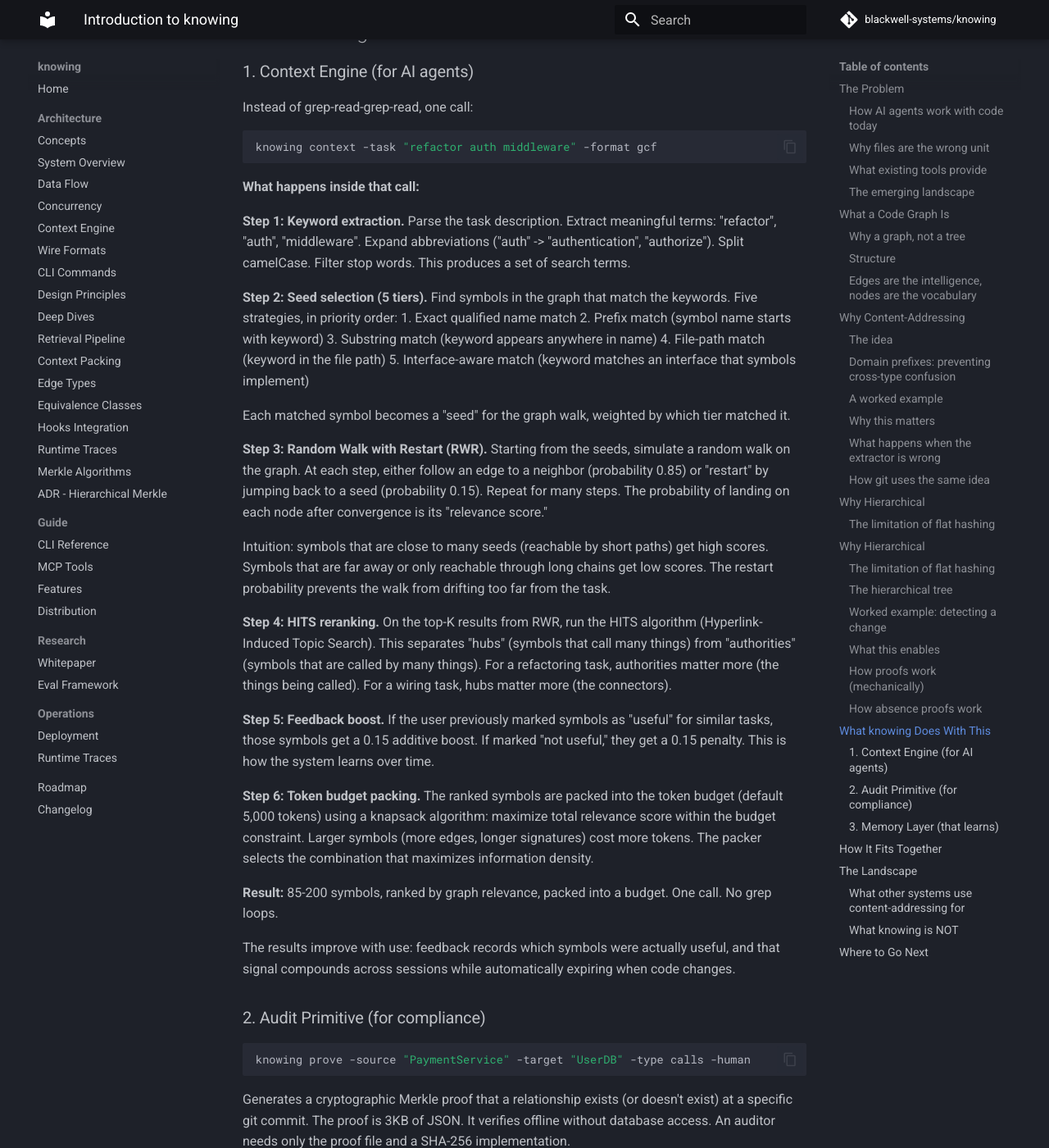
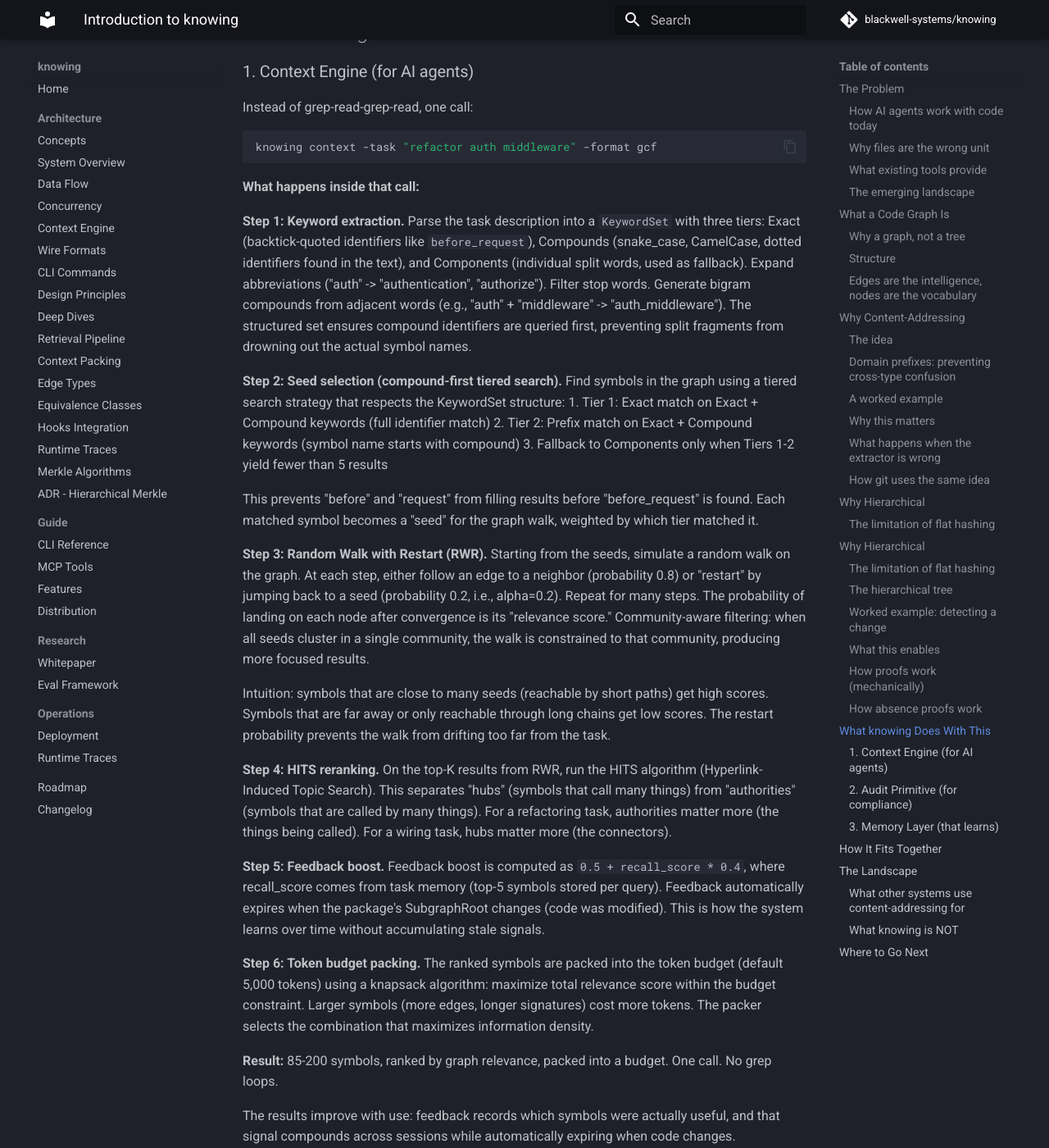
Before and after one commit to blackwell-systems/knowing, an MkDocs documentation site: the page built from docs/guide/introduction.md, in a window 1280 px wide and 1400 px high, scrolled down 11190 px. Shown: the whole window at 82% size. Built offline with MkDocs 1.6.1 and Material for MkDocs 9.7.7, drawn with Linux system fonts in a browser that asks for light colours; comment, search, counter and statistics services are not loaded; some of the changed text lies outside the part shown.

Commit message:
docs: update cross-repo.md (all 6 extractors now have identity) and introduction.md
cross-repo.md: language support limitation removed (all extractors shipped),
phantom node retrieval filtering documented.

introduction.md: KeywordSet 3-tier extraction, compound-first search,
RWR alpha=0.2 (was inverted), feedback formula corrected, 26 languages,
cross-repo awareness and 28 MCP tools noted.

````diff
--- a/docs/guide/introduction.md
+++ b/docs/guide/introduction.md
@@ -393,20 +393,18 @@ knowing context -task "refactor auth middleware" -format gcf
 **What happens inside that call:**
 
 **Step 1: Keyword extraction.**
-Parse the task description. Extract meaningful terms: "refactor", "auth", "middleware". Expand abbreviations ("auth" -> "authentication", "authorize"). Split camelCase. Filter stop words. This produces a set of search terms.
+Parse the task description into a `KeywordSet` with three tiers: Exact (backtick-quoted identifiers like `before_request`), Compounds (snake_case, CamelCase, dotted identifiers found in the text), and Components (individual split words, used as fallback). Expand abbreviations ("auth" -> "authentication", "authorize"). Filter stop words. Generate bigram compounds from adjacent words (e.g., "auth" + "middleware" -> "auth_middleware"). The structured set ensures compound identifiers are queried first, preventing split fragments from drowning out the actual symbol names.
 
-**Step 2: Seed selection (5 tiers).**
-Find symbols in the graph that match the keywords. Five strategies, in priority order:
-1. Exact qualified name match
-2. Prefix match (symbol name starts with keyword)
-3. Substring match (keyword appears anywhere in name)
-4. File-path match (keyword in the file path)
-5. Interface-aware match (keyword matches an interface that symbols implement)
+**Step 2: Seed selection (compound-first tiered search).**
+Find symbols in the graph using a tiered search strategy that respects the KeywordSet structure:
+1. Tier 1: Exact match on Exact + Compound keywords (full identifier match)
+2. Tier 2: Prefix match on Exact + Compound keywords (symbol name starts with compound)
+3. Fallback to Components only when Tiers 1-2 yield fewer than 5 results
 
-Each matched symbol becomes a "seed" for the graph walk, weighted by which tier matched it.
+This prevents "before" and "request" from filling results before "before_request" is found. Each matched symbol becomes a "seed" for the graph walk, weighted by which tier matched it.
 
 **Step 3: Random Walk with Restart (RWR).**
-Starting from the seeds, simulate a random walk on the graph. At each step, either follow an edge to a neighbor (probability 0.85) or "restart" by jumping back to a seed (probability 0.15). Repeat for many steps. The probability of landing on each node after convergence is its "relevance score."
+Starting from the seeds, simulate a random walk on the graph. At each step, either follow an edge to a neighbor (probability 0.8) or "restart" by jumping back to a seed (probability 0.2, i.e., alpha=0.2). Repeat for many steps. The probability of landing on each node after convergence is its "relevance score." Community-aware filtering: when all seeds cluster in a single community, the walk is constrained to that community, producing more focused results.
 
 Intuition: symbols that are close to many seeds (reachable by short paths) get high scores. Symbols that are far away or only reachable through long chains get low scores. The restart probability prevents the walk from drifting too far from the task.
 
@@ -414,7 +412,7 @@ Intuition: symbols that are close to many seeds (reachable by short paths) get h
 On the top-K results from RWR, run the HITS algorithm (Hyperlink-Induced Topic Search). This separates "hubs" (symbols that call many things) from "authorities" (symbols that are called by many things). For a refactoring task, authorities matter more (the things being called). For a wiring task, hubs matter more (the connectors).
 
 **Step 5: Feedback boost.**
-If the user previously marked symbols as "useful" for similar tasks, those symbols get a 0.15 additive boost. If marked "not useful," they get a 0.15 penalty. This is how the system learns over time.
+Feedback boost is computed as `0.5 + recall_score * 0.4`, where recall_score comes from task memory (top-5 symbols stored per query). Feedback automatically expires when the package's SubgraphRoot changes (code was modified). This is how the system learns over time without accumulating stale signals.
 
 **Step 6: Token budget packing.**
 The ranked symbols are packed into the token budget (default 5,000 tokens) using a knapsack algorithm: maximize total relevance score within the budget constraint. Larger symbols (more edges, longer signatures) cost more tokens. The packer selects the combination that maximizes information density.
@@ -493,6 +491,8 @@ Snapshot (one hash = entire graph state, tied to git commit)
 ```
 
 The Merkle tree is not just an integrity mechanism. It's the query optimization substrate. The same structure that proves "this edge exists" also invalidates stale caches, scopes diffs to changed packages, and expires old feedback. One data structure, five use cases.
+
+Since the initial architecture, knowing has added cross-repo awareness (external packages get canonical identity hashes like `external://flask` or `stdlib`), community-aware graph walks (constrain RWR to seed communities for focused queries), and 28 MCP tools for agent integration.
 
 ## The Landscape
 
````
Also changed, not shown: other parts of docs/guide/introduction.md (+2 -2 lines), docs/architecture/cross-repo.md (+7 -1 lines).
